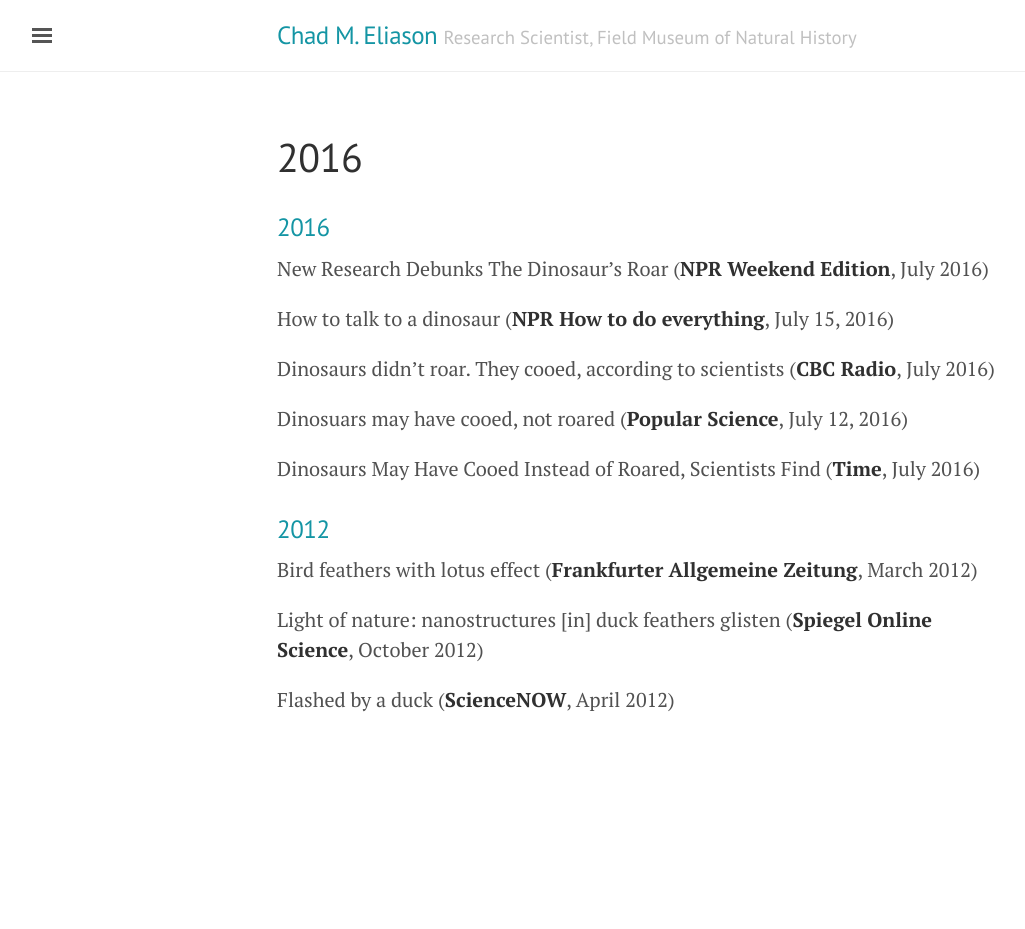
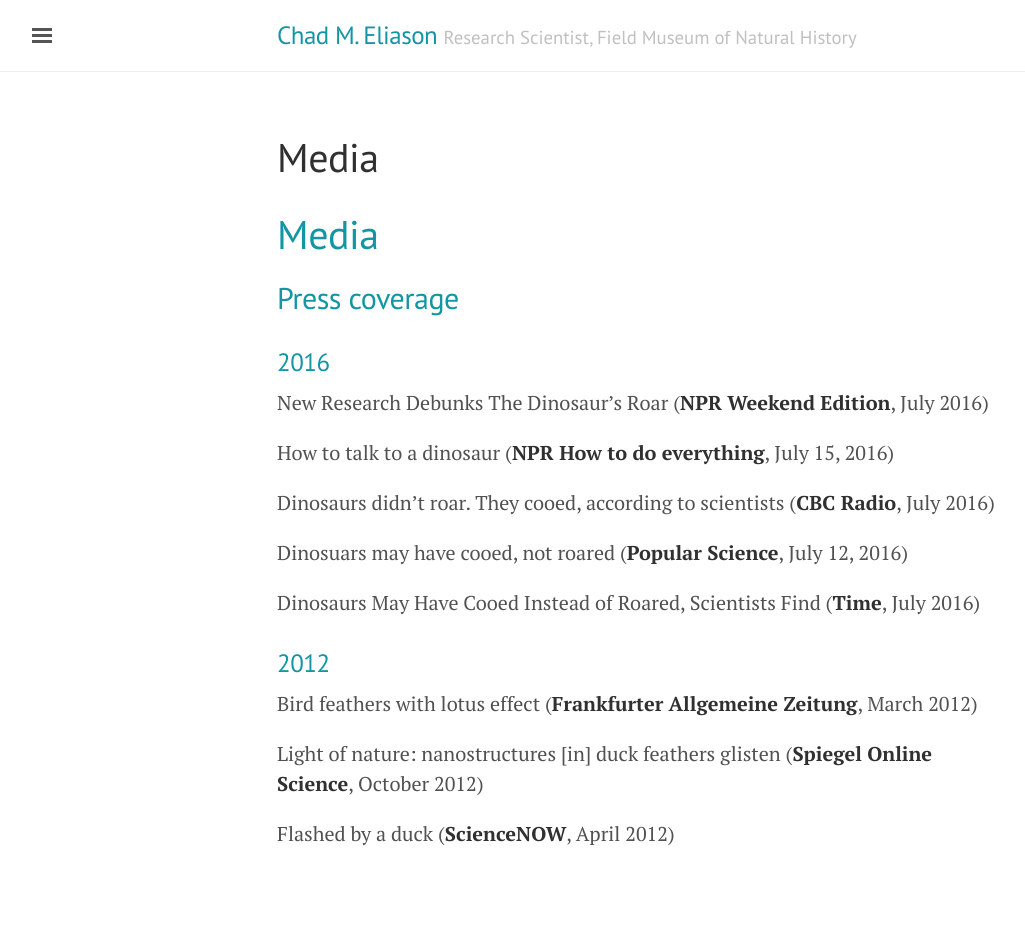
Before and after one commit to celiason/celiason.github.io, a Jekyll site: the page built from 5-media.md, in a window 1280 px wide. Shown: the whole page, without its empty margins (3-1028 px from the left). Built offline with Jekyll 4.4.1, drawn with Linux system fonts in a browser that asks for light colours; our own code applies the rules of GitHub Pages for plain Markdown files; before the commit the page ends 900 px from its top, so only the background shows below that.

Commit message:
Update 5-media.md

```diff
--- a/5-media.md
+++ b/5-media.md
@@ -1,3 +1,7 @@
+# Media
+
+## Press coverage
+
 ### 2016
 
 New Research Debunks The Dinosaur's Roar (__NPR Weekend Edition__, July 2016)
```
